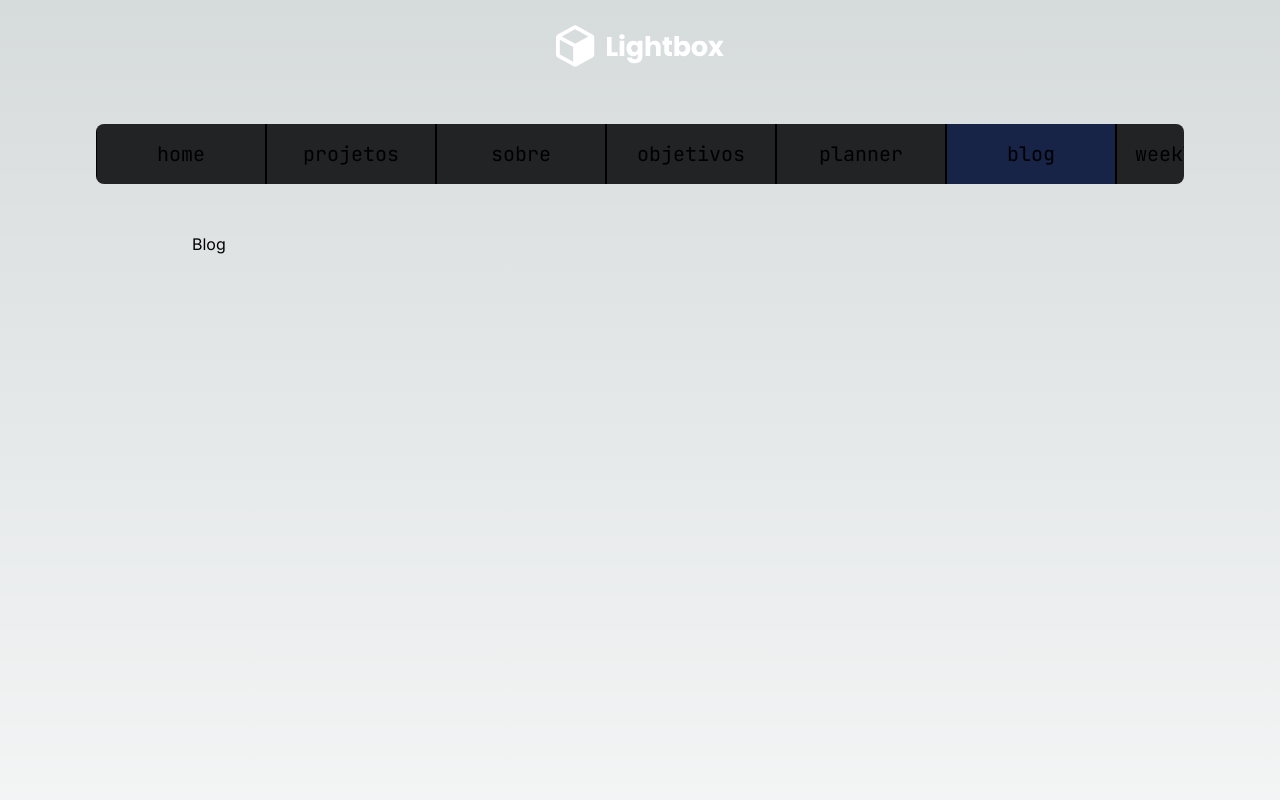
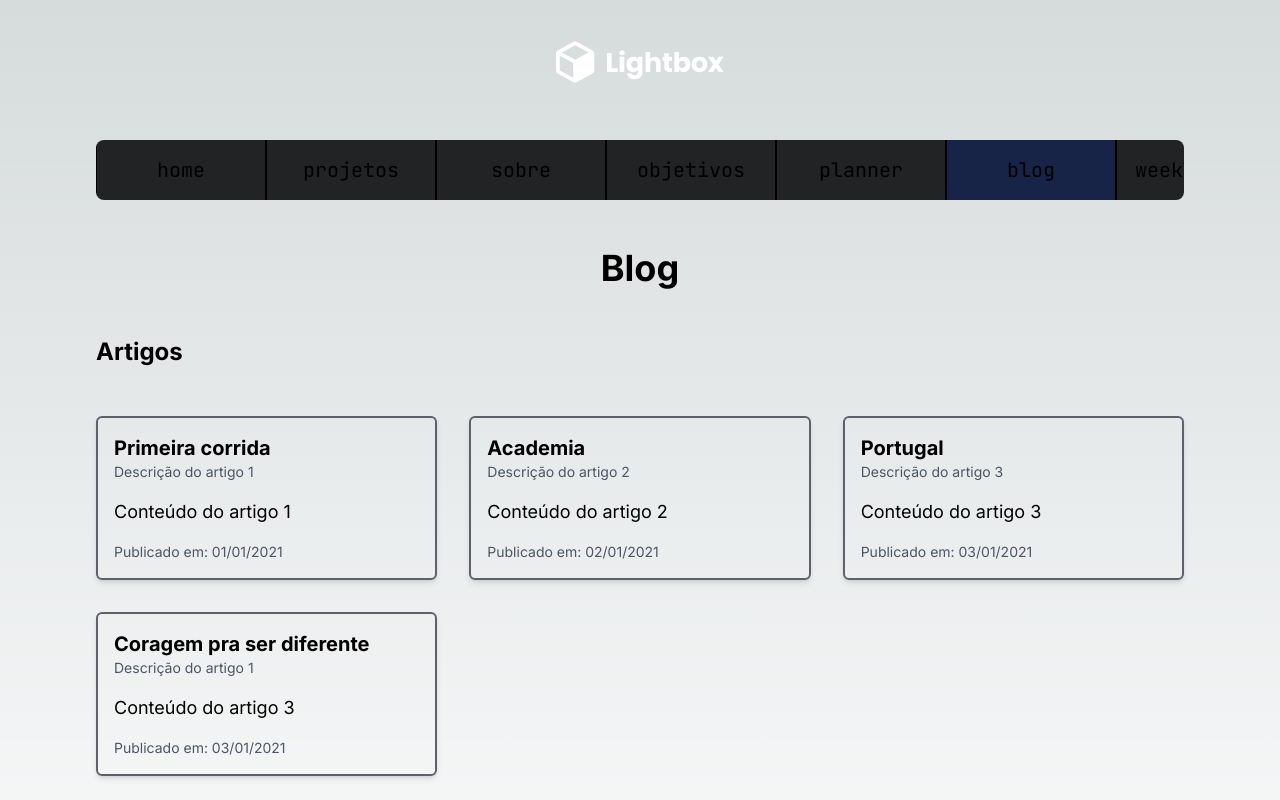
Before and after one commit to theogandara/theozera-site, a Next.js app: page /blog in a window 1280 px wide. Shown: the top 800 px of the page. Built offline with nearby package versions, Linux system fonts and the light colour scheme.

Commit message:
Feat: Blog initial configs

```diff
--- a/src/app/blog/page.tsx
+++ b/src/app/blog/page.tsx
@@ -1,5 +1,72 @@
+interface ArticleProps {
+  title: string;
+  description: string;
+  content: string;
+  date: string;
+  id: string;
+}
+
+const Article = ({ title, description, content, date }: ArticleProps) => {
+  return (
+    <div className="flex flex-col gap-4 p-4 border-2 border-[#5F606A] rounded-md shadow-md cursor-pointer hover:shadow-lg hover:border-2 hover:border-[#172448] transition duration-50">
+      <div>
+        <h3 className="text-xl font-bold">{title}</h3>
+        <p className="text-sm text-gray-600">{description}</p>
+      </div>
+
+      <article className="text-lg">
+        <p className="text-justify">{content}</p>
+      </article>
+
+      <footer className="flex items-center justify-between text-sm text-gray-600">
+        <p>{`Publicado em: ${date}`}</p>
+      </footer>
+    </div>
+  );
+};
+
+const articles = [
+  {
+    title: "Primeira corrida",
+    description: "Descrição do artigo 1",
+    content: "Conteúdo do artigo 1",
+    date: "01/01/2021",
+    id: "1",
+  },
+  {
+    title: "Academia",
+    description: "Descrição do artigo 2",
+    content: "Conteúdo do artigo 2",
+    date: "02/01/2021",
+    id: "2",
+  },
+  {
+    title: "Portugal",
+    description: "Descrição do artigo 3",
+    content: "Conteúdo do artigo 3",
+    date: "03/01/2021",
+    id: "3",
+  },
+  {
+    title: "Coragem pra ser diferente",
+    description: "Descrição do artigo 1",
+    content: "Conteúdo do artigo 3",
+    date: "03/01/2021",
+    id: "3",
+  },
+];
+
 export default function Blog() {
   return (
-    <main className="flex min-h-screen flex-col gap-12 p-24 pt-0">Blog</main>
+    <main className="flex min-h-screen flex-col gap-12 pt-0">
+      <h1 className="text-4xl font-bold text-center">Blog</h1>
+      <h2 className="text-2xl font-bold">Artigos</h2>
+
+      <section className="grid grid-cols-1 gap-8 md:grid-cols-2 lg:grid-cols-3">
+        {articles.map((article) => (
+          <Article {...article} key={article.id} />
+        ))}
+      </section>
+    </main>
   );
 }
--- a/src/app/layout.tsx
+++ b/src/app/layout.tsx
@@ -32,7 +32,7 @@ export default function RootLayout({
   return (
     <html lang="en">
       <body className={inter.className}>
-        <main className="flex min-h-screen flex-col gap-12 p-24 pt-0">
+        <main className="flex min-h-screen flex-col gap-12 p-4 md:px-24">
           <Header />
           <Nav items={items} />
           {children}
```
